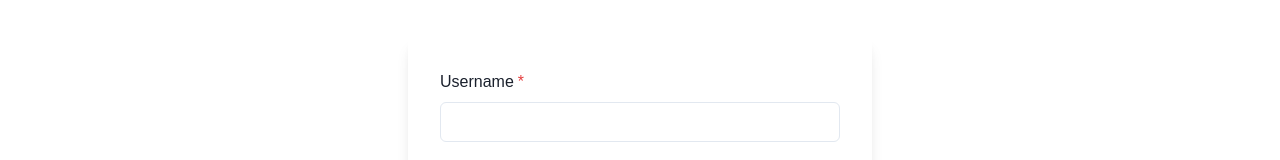
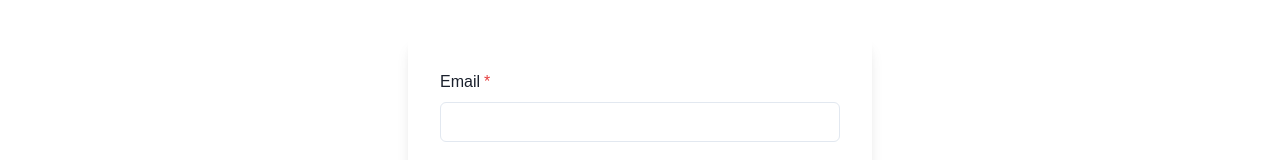
Before and after one commit to nmewada01/e-commerce, a React (Create React App) app: page /login in a window 1280 px wide. Shown: the part 425-585 px from the top of the page. Built offline with nearby package versions, Linux system fonts and the light colour scheme.

Commit message:
change username to email in login page

```diff
--- a/src/Pages/Login.jsx
+++ b/src/Pages/Login.jsx
@@ -70,7 +70,7 @@ const Login = () => {
           <Box rounded={"lg"} boxShadow={"lg"} p={8}>
             <Stack spacing={4}>
               <FormControl id="username" isRequired>
-                <FormLabel>Username</FormLabel>
+                <FormLabel>Email</FormLabel>
                 <Input
                   type="text"
                   value={email}
```
